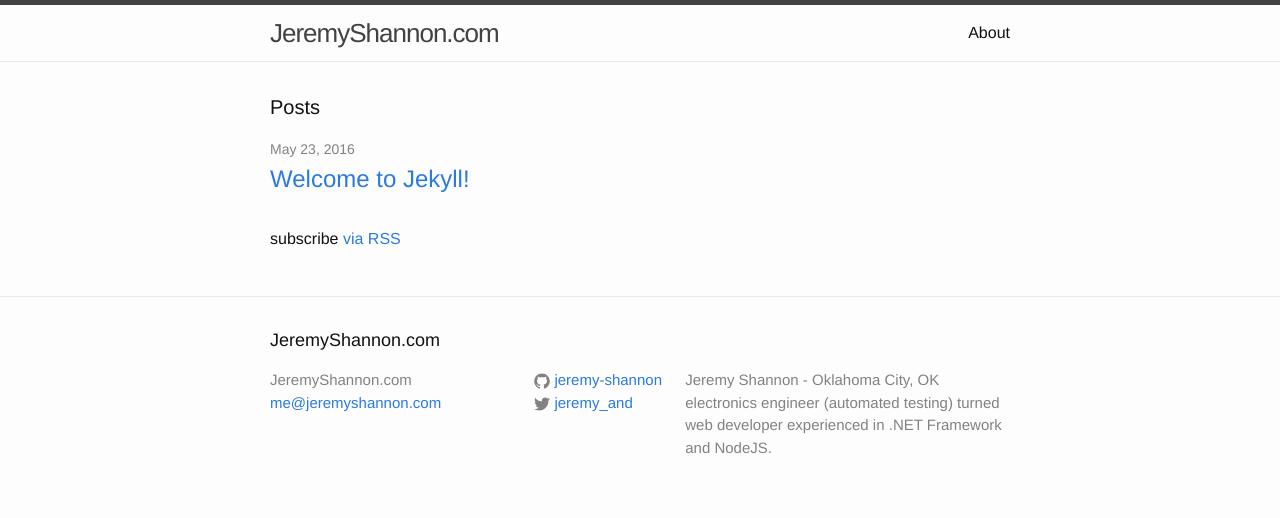
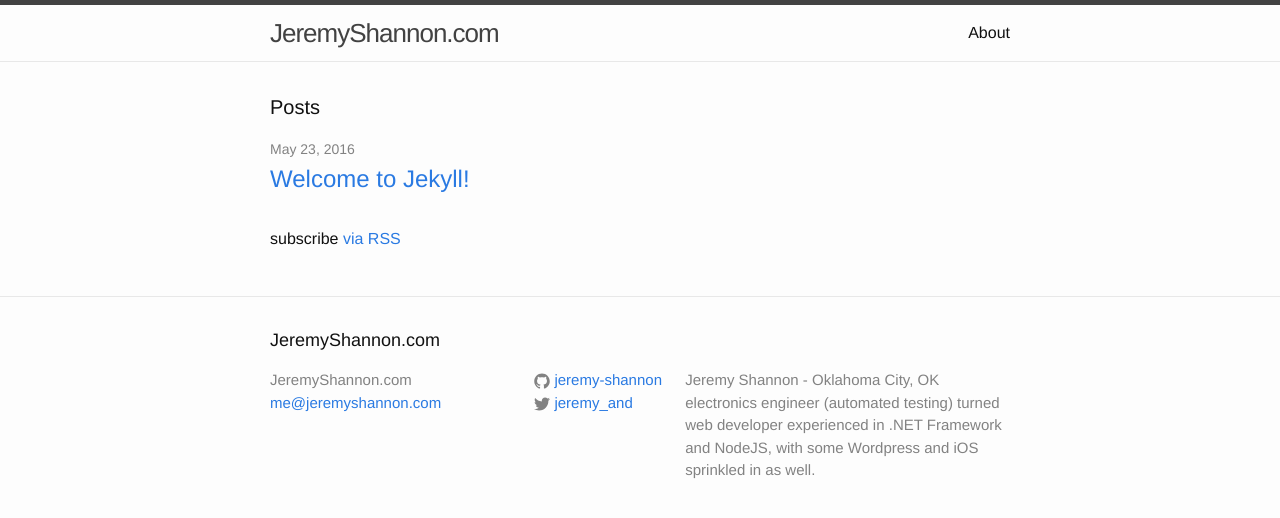
Before and after one commit to jeremy-shannon/jeremy-shannon.github.io, a Jekyll site: the page built from index.html, in a window 1280 px wide. Shown: the top 518 px of the page. Built offline with Jekyll 4.4.1, drawn with Linux system fonts in a browser that asks for light colours.

Commit message:
Update _config.yml

```diff
--- a/_config.yml
+++ b/_config.yml
@@ -9,7 +9,9 @@
 title: JeremyShannon.com
 email: me@jeremyshannon.com
 description: > # this means to ignore newlines until "baseurl:"
-  Jeremy Shannon - Oklahoma City, OK electronics engineer (automated testing) turned web developer experienced in .NET Framework and NodeJS.
+  Jeremy Shannon - Oklahoma City, OK electronics engineer (automated testing)
+  turned web developer experienced in .NET Framework and NodeJS, with some
+  Wordpress and iOS sprinkled in as well.
 baseurl: "" # the subpath of your site, e.g. /blog
 url: "http://jeremyshannon.com" # the base hostname & protocol for your site
 twitter_username: jeremy_and
```
